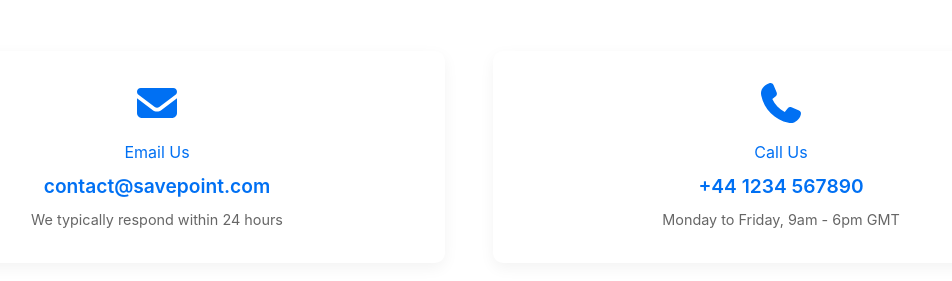
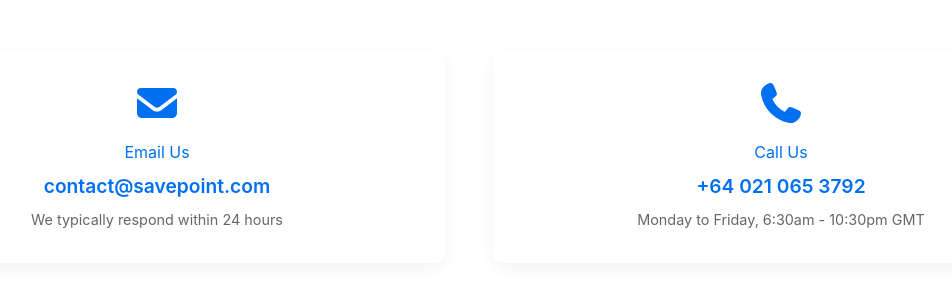
Before and after one commit to LoganShmogan/save-point, a Next.js app: page / in a window 1280 px wide. Shown: the part 2004-2285 px from the top of the page, without its empty margins (171-1123 px from the left). Built offline with nearby package versions, Linux system fonts and the light colour scheme; no server answers.

Commit message:
altered texts

```diff
--- a/app/page.tsx
+++ b/app/page.tsx
@@ -17,7 +17,7 @@ export default function Home() {
       {/* Hero Section */}
       <header className={styles.hero}>
         <div className={styles.heroContent}>
-          <h1 className={styles.companyName}>Save Point (Limited)</h1>
+          <h1 className={styles.companyName}>Save Point Limited</h1>
           <p className={styles.tagline}>Transforming Your Digital Presence</p>
           <p className={styles.heroDescription}>
             Professional IT solutions and software development tailored to your
@@ -159,10 +159,10 @@ export default function Home() {
             <div className={styles.contactMethod}>
               <FontAwesomeIcon icon={faPhone} className={styles.contactIcon} />
               <h3>Call Us</h3>
-              <a href="tel:+441234567890" className={styles.contactLink}>
-                +44 1234 567890
+              <a href="tel:+640210653792" className={styles.contactLink}>
+                +64 021 065 3792
               </a>
-              <p>Monday to Friday, 9am - 6pm GMT</p>
+              <p>Monday to Friday, 6:30am - 10:30pm GMT</p>
             </div>
           </div>
 
@@ -205,16 +205,14 @@ export default function Home() {
       <footer className={styles.footer}>
         <div className={styles.footerContent}>
           <div className={styles.footerLogo}>
-            <h3>Save Point (Limited)</h3>
+            <h3>Save Point Limited</h3>
             <p>Your Partner in Digital Transformation</p>
           </div>
           <div className={styles.footerInfo}>
             <p>
-              &copy; {new Date().getFullYear()} Save Point (Limited). All rights
+              &copy; {new Date().getFullYear()} Save Point Limited. All rights
               reserved.
             </p>
-            <p>Company Registration Number: [Your Company Number]</p>
-            <p>VAT Number: [Your VAT Number]</p>
           </div>
         </div>
       </footer>
```
